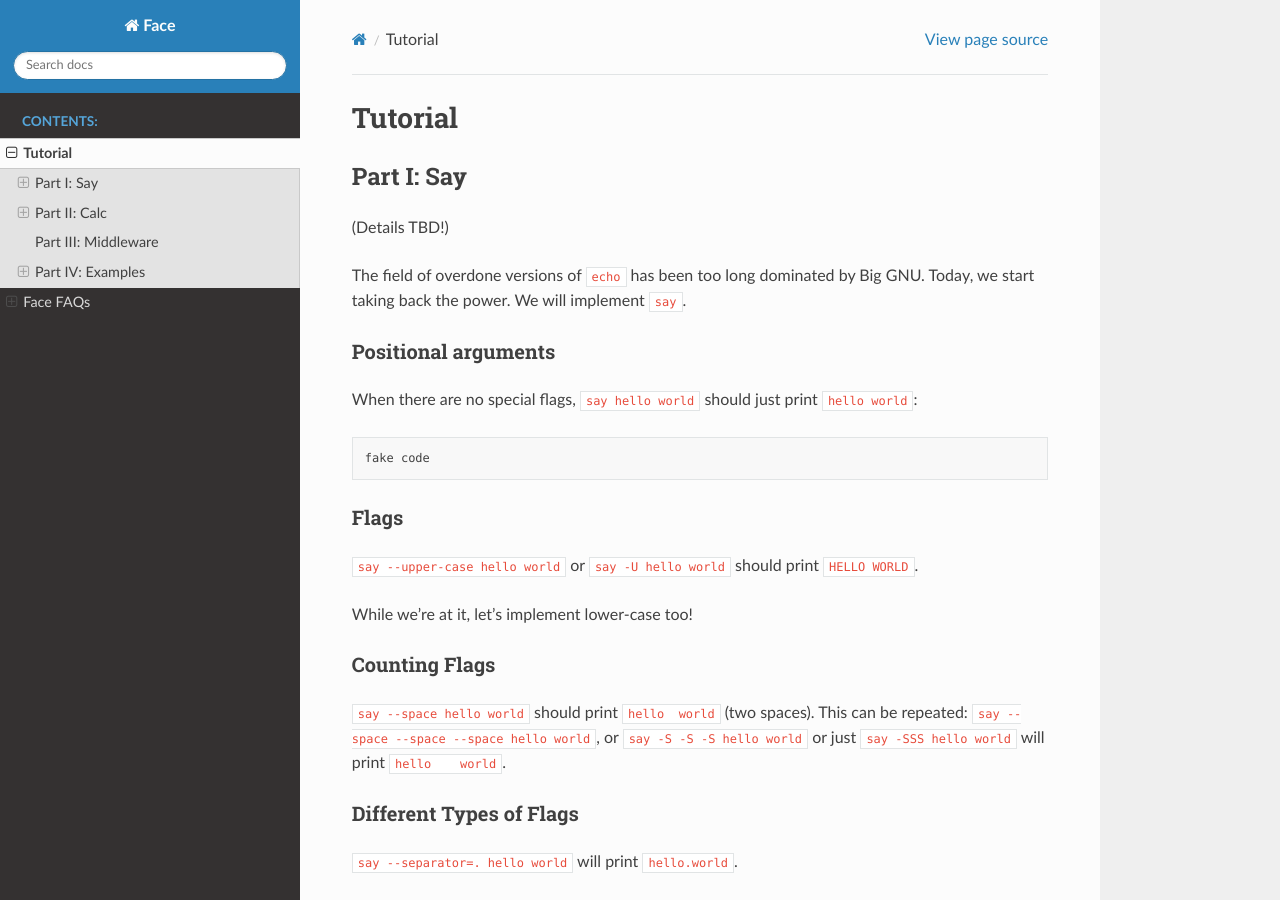
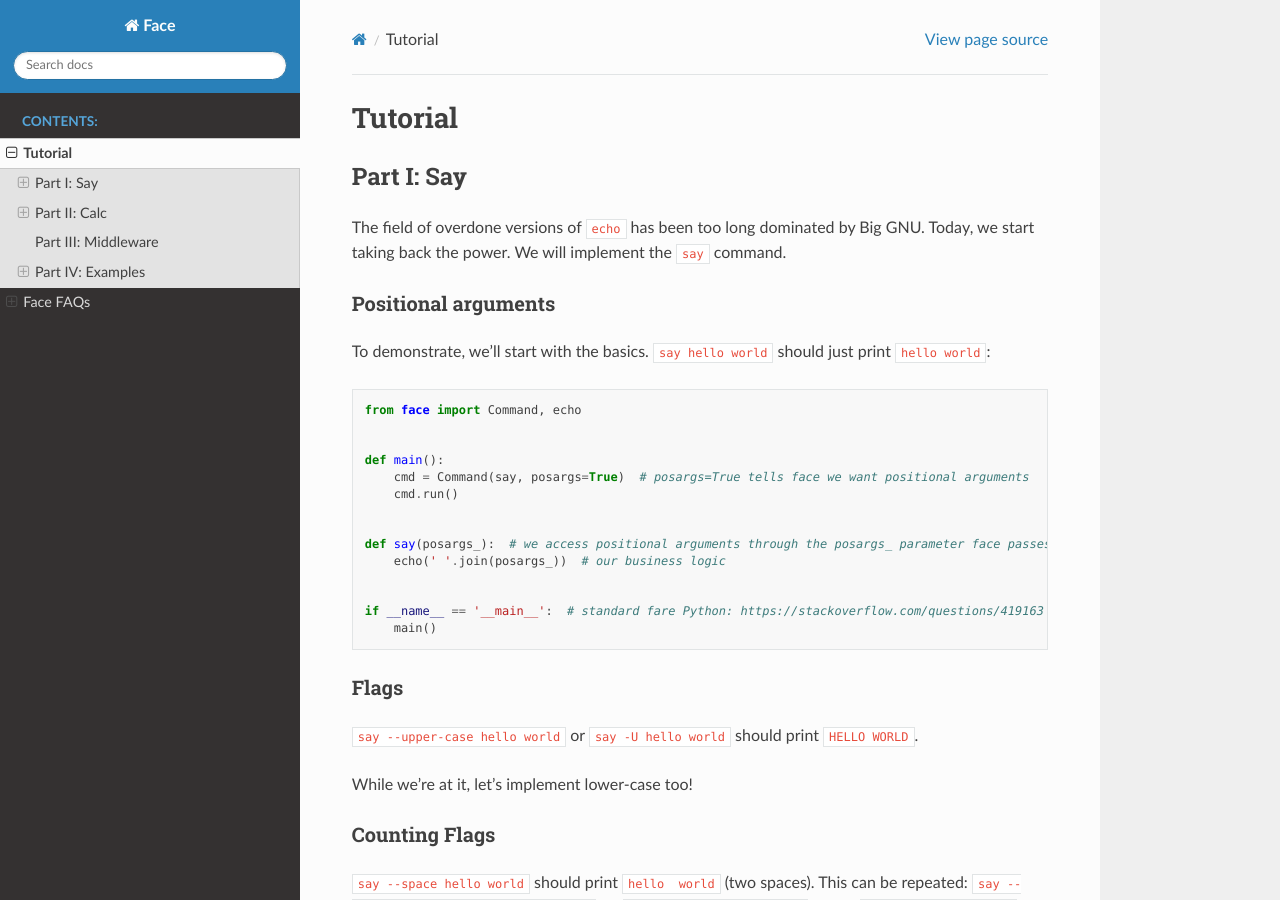
Before and after one commit to mahmoud/face, a Sphinx documentation site: the page built from docs/tutorial.rst, in a window 1280 px wide and 900 px high. Built offline with Sphinx 7.4.7 and the Read the Docs theme 2.0.0, drawn with Linux system fonts in a browser that asks for light colours; pages that are not in the unit, such as notebooks, are missing from menus.

Commit message:
first bit of the tutorial

```diff
--- a/docs/tutorial.rst
+++ b/docs/tutorial.rst
@@ -5,23 +5,35 @@ Tutorial
 Part I: Say
 -----------
 
-(Details TBD!)
-
 The field of overdone versions of ``echo`` has been too long dominated
 by Big GNU.
 Today, we start taking back the power.
-We will implement ``say``.
+We will implement the ``say`` command.
 
 Positional arguments
 ~~~~~~~~~~~~~~~~~~~~
 
-When there are no special flags,
+To demonstrate, we'll start with the basics.
 ``say hello world``
 should just print ``hello world``:
 
 .. code::
 
-    fake code
+    from face import Command, echo
+
+
+    def main():
+        cmd = Command(say, posargs=True)  # posargs=True tells face we want positional arguments
+        cmd.run()
+
+
+    def say(posargs_):  # we access positional arguments through the posargs_ parameter face passes
+        echo(' '.join(posargs_))  # our business logic
+
+
+    if __name__ == '__main__':  # standard fare Python: https://stackoverflow.com/questions/419163
+        main()
+
 
 Flags
 ~~~~~
```
